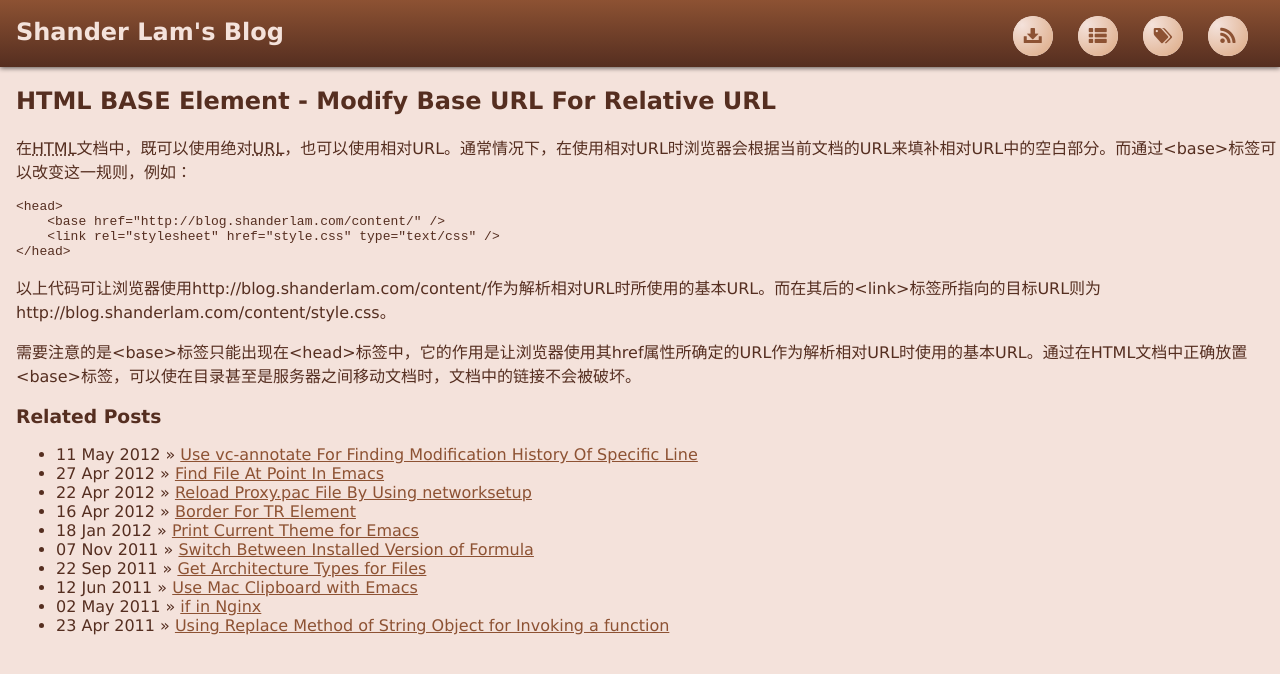
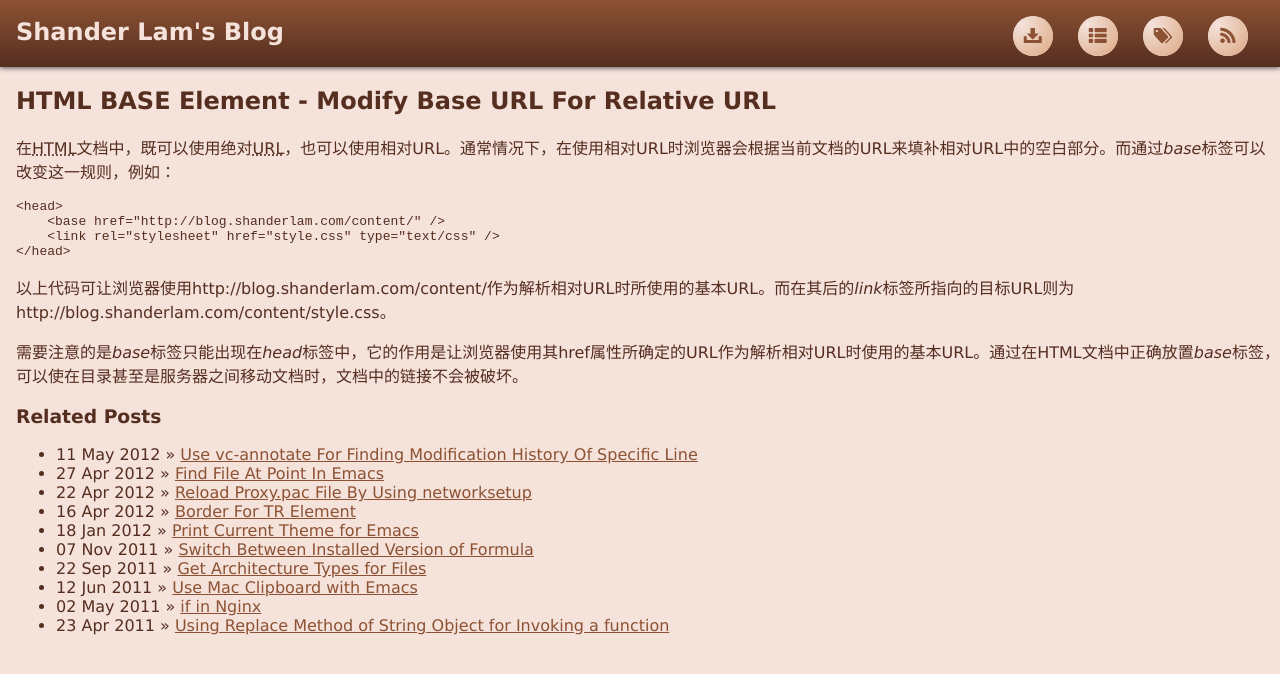
Before and after one commit to shanderlam/shanderlam.github.io, a Jekyll site: the page built from _posts/2010-05-23-html-base-element-modify-base-url-for-relative-url.markdown, in a window 1280 px wide. Shown: the top 674 px of the page. Built offline with Jekyll 4.4.1, drawn with Linux system fonts in a browser that asks for light colours.

Commit message:
Remove lt and gt for tag name.

```diff
--- a/_posts/2010-05-23-html-base-element-modify-base-url-for-relative-url.markdown
+++ b/_posts/2010-05-23-html-base-element-modify-base-url-for-relative-url.markdown
@@ -5,13 +5,13 @@ category: Web Development
 tags: [html]
 date: 2010-05-23 15:32:35.000000000 +08:00
 ---
-<p> 在<acronym title="HyperText Markup Language">HTML</acronym>文档中，既可以使用绝对<acronym title="Uniform Resource Locator">URL</acronym>，也可以使用相对URL。通常情况下，在使用相对URL时浏览器会根据当前文档的URL来填补相对URL中的空白部分。而通过&lt;base&gt;标签可以改变这一规则，例如：</p>
+在<acronym title="HyperText Markup Language">HTML</acronym>文档中，既可以使用绝对<acronym title="Uniform Resource Locator">URL</acronym>，也可以使用相对URL。通常情况下，在使用相对URL时浏览器会根据当前文档的URL来填补相对URL中的空白部分。而通过*base*标签可以改变这一规则，例如：
 
     <head>
         <base href="http://blog.shanderlam.com/content/" />
         <link rel="stylesheet" href="style.css" type="text/css" />
     </head>
 
-以上代码可让浏览器使用http://blog.shanderlam.com/content/作为解析相对URL时所使用的基本URL。而在其后的&lt;link&gt;标签所指向的目标URL则为http://blog.shanderlam.com/content/style.css。
+以上代码可让浏览器使用http://blog.shanderlam.com/content/作为解析相对URL时所使用的基本URL。而在其后的*link*标签所指向的目标URL则为http://blog.shanderlam.com/content/style.css。
 
-需要注意的是&lt;base&gt;标签只能出现在&lt;head&gt;标签中，它的作用是让浏览器使用其href属性所确定的URL作为解析相对URL时使用的基本URL。通过在HTML文档中正确放置&lt;base&gt;标签，可以使在目录甚至是服务器之间移动文档时，文档中的链接不会被破坏。
+需要注意的是*base*标签只能出现在*head*标签中，它的作用是让浏览器使用其href属性所确定的URL作为解析相对URL时使用的基本URL。通过在HTML文档中正确放置*base*标签，可以使在目录甚至是服务器之间移动文档时，文档中的链接不会被破坏。
```
